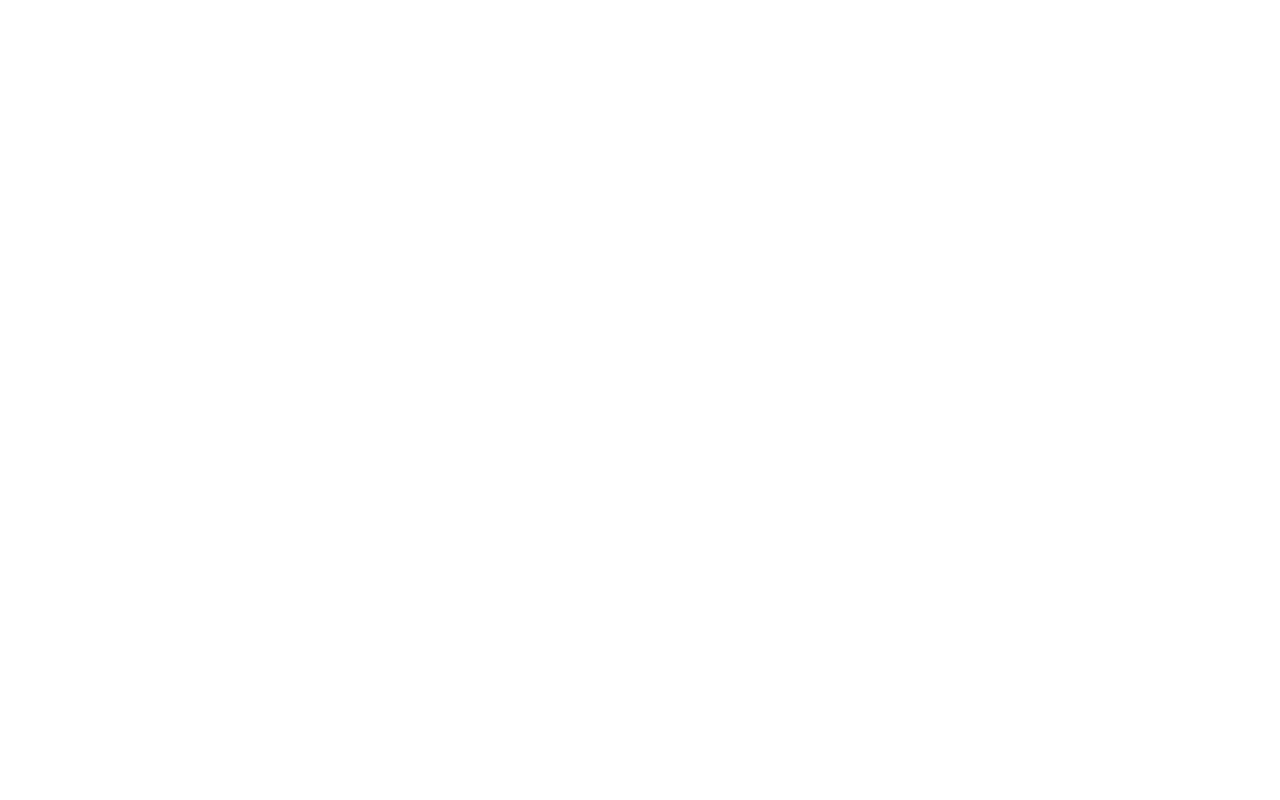
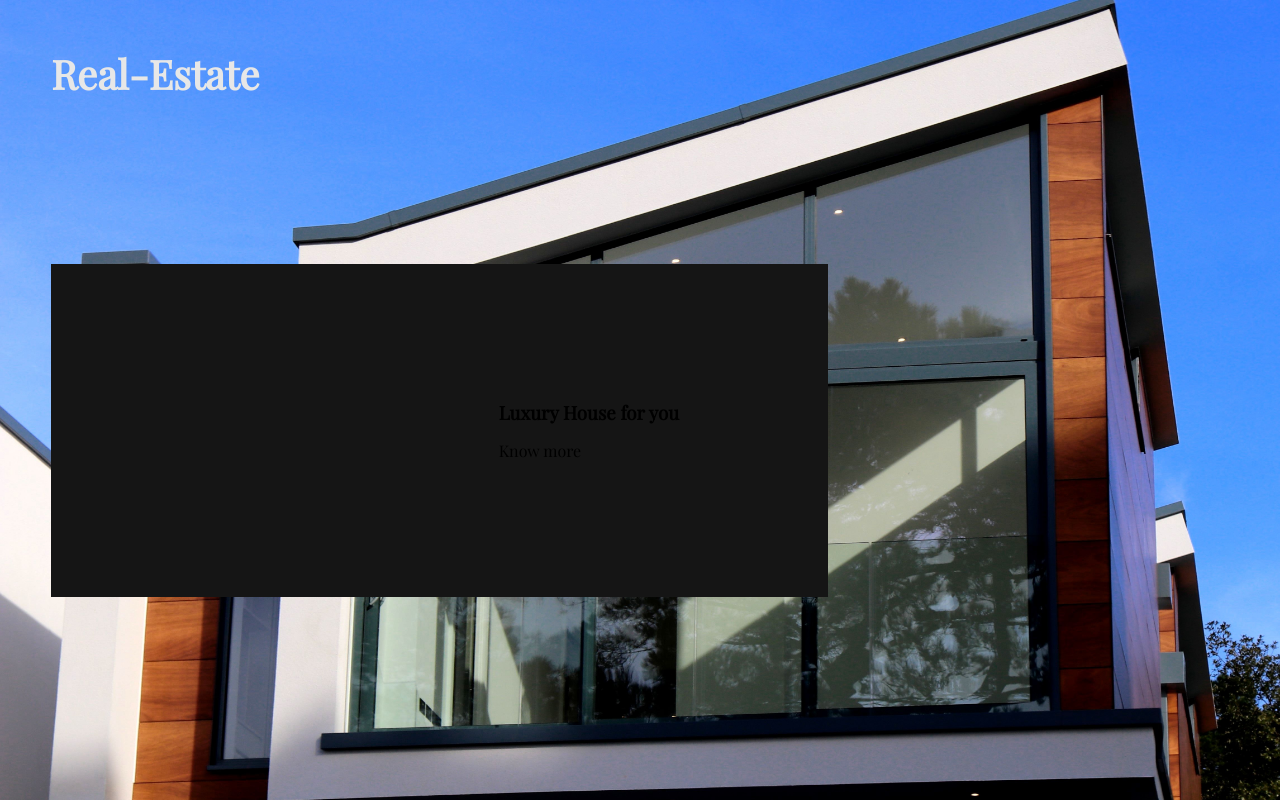
Before and after one commit to PedroBryk/Real-Estate, a plain HTML site: page index.html in a window 1280 px wide. Drawn offline with nearby package versions, Linux system fonts and the light colour scheme; a web font is replaced by a local one.

Commit message:
cabeçalho

```diff
--- a/assets/css/style.css
+++ b/assets/css/style.css
@@ -0,0 +1,35 @@
+body{
+    background-color: #151515;
+    font-family: 'Montserrat', sans-serif;
+    font-family: 'Playfair Display', serif;
+}
+
+.cabecalho{
+    background-image: url('../img/imagem__cabeçalho.jpg');
+    background-position: center;
+    background-repeat: no-repeat;
+    background-size: cover;
+    position: relative;
+    height: 100vh;
+    width: 100vw;
+}
+
+.logo{
+    font-family: 'Playfair Display', serif;
+    color: #e7e7e7;
+    margin: 0;
+    padding-top: 4%;
+    padding-left: 4%;
+    font-size: 40px;
+}
+
+.info-container{
+    background-color: #151515;
+    width: 777px;
+    height: 333px;
+    margin-top: 13%;
+    margin-left: 4%;
+    display: flex;
+    justify-content: space-around;
+    align-items: center;
+}
--- a/index.html
+++ b/index.html
@@ -9,9 +9,22 @@
     <link rel="preconnect" href="https://fonts.googleapis.com">
     <link rel="preconnect" href="https://fonts.gstatic.com" crossorigin>
     <link href="https://fonts.googleapis.com/css2?family=Montserrat:wght@400;500;600&family=Playfair+Display:ital,wght@0,400;1,500&display=swap" rel="stylesheet">
-    <title>Document</title>
+    <title>Real-Estate</title>
 </head>
 <body>
+    <section class="cabecalho">
+        <header class="logo-container">
+            <h2 class="logo">Real-Estate</h2>
+        </header>
+        <div class="info-container">
+            <div class="yellow">
 
+            </div>
+            <div class="text">
+                <h3>Luxury House for you</h3>
+                <p>Know more</p>
+            </div>
+        </div>
+    </section>
 </body>
 </html>
```
Also changed, not shown: assets/img/imagem__cabeçalho.jpg (added).
